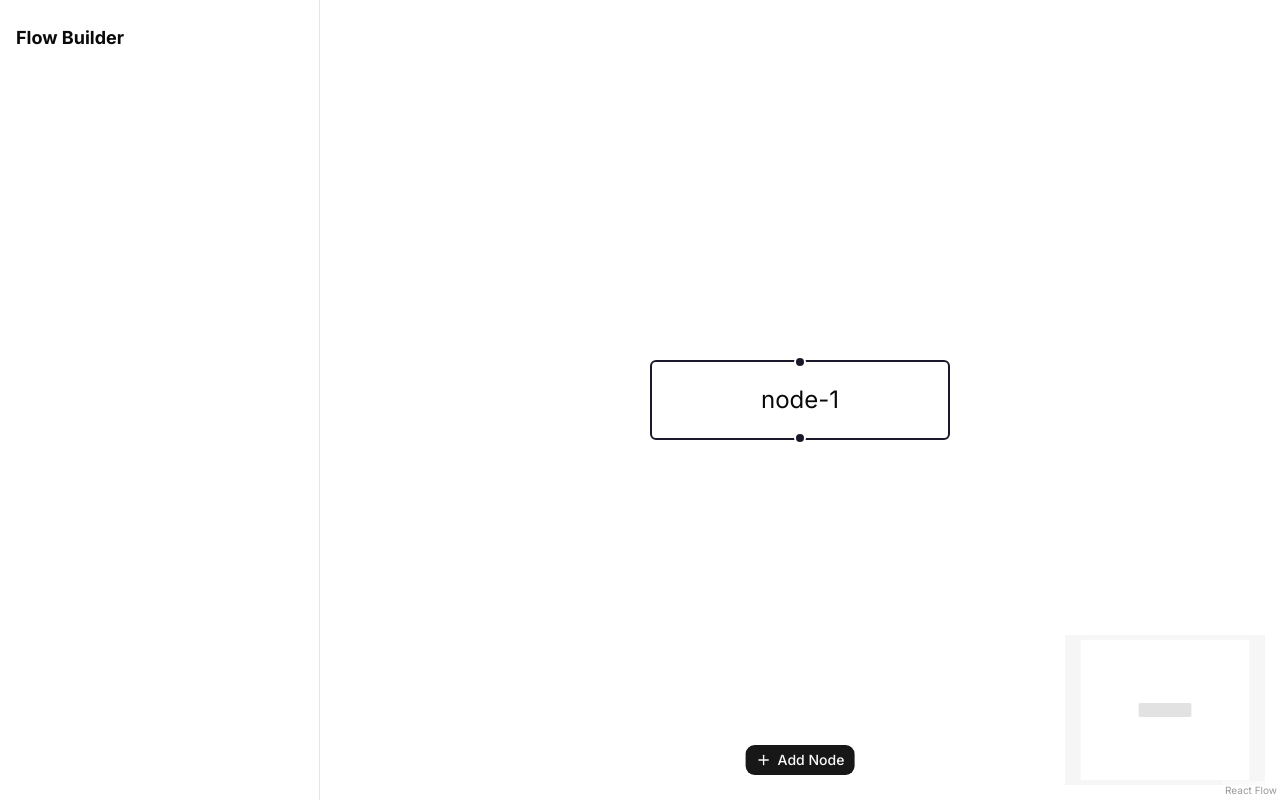
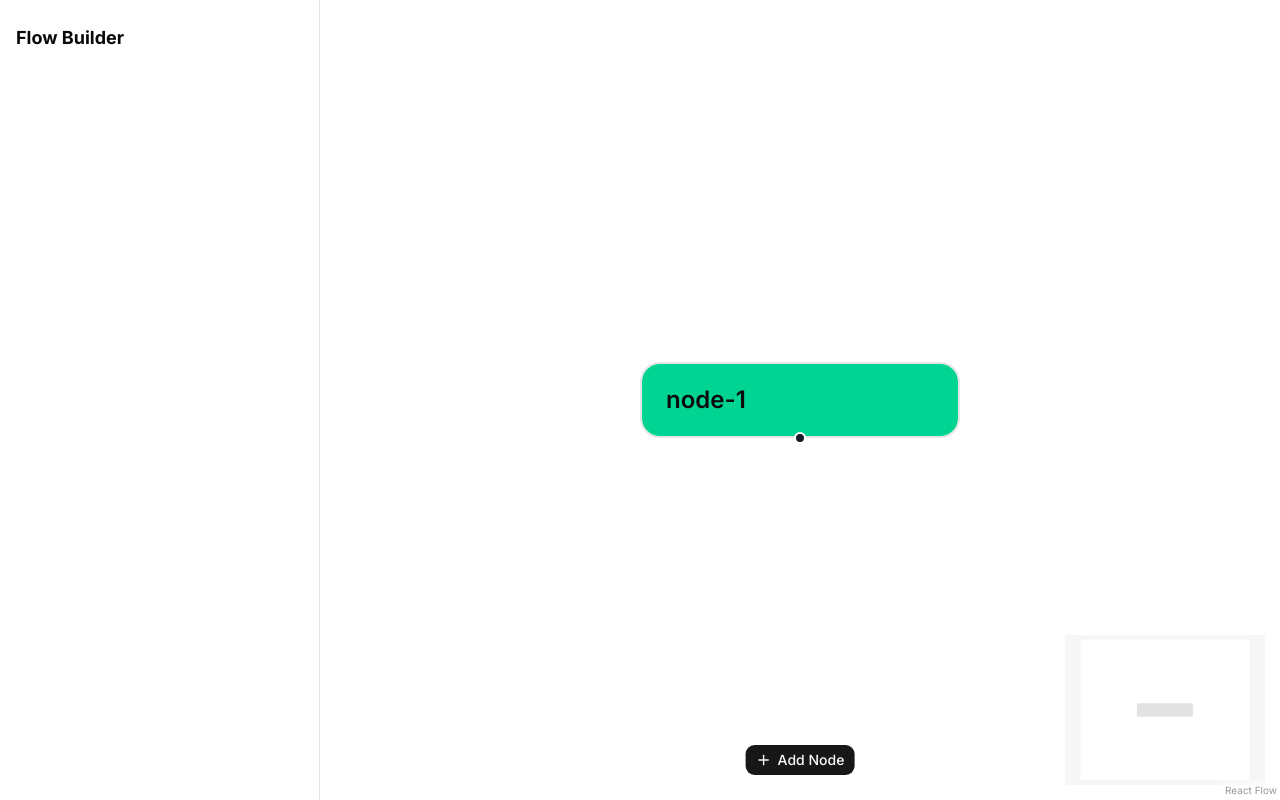
Before and after one commit to intVivek/bolna, a Next.js app: page / in a window 1280 px wide. Both pictures are taken after a click on the button "Add Node". Built offline with nearby package versions, Linux system fonts and the light colour scheme.

Commit message:
fix: nodes ui

```diff
--- a/src/components/FlowChart/Canvas.tsx
+++ b/src/components/FlowChart/Canvas.tsx
@@ -6,6 +6,8 @@ import {
   MiniMap,
   applyNodeChanges,
   useReactFlow,
+  ConnectionMode,
+  MarkerType,
   type NodeChange,
   type EdgeChange,
   type Node as RFNode,
@@ -15,6 +17,14 @@ import {
 } from "@xyflow/react";
 import "@xyflow/react/dist/style.css";
 import { useStore, type Node as StoreNode } from "@/store";
+import FlowNode from "./FlowNode";
+
+const nodeTypes = { flowNode: FlowNode };
+
+const defaultEdgeOptions = {
+  type: "step",
+  markerEnd: { type: MarkerType.ArrowClosed },
+};
 
 function toRFNodes(
   storeNodes: StoreNode[],
@@ -22,8 +32,13 @@ function toRFNodes(
 ): RFNode[] {
   return storeNodes.map((node, i) => ({
     id: node.id,
+    type: "flowNode",
     position: { x: 0, y: i * 120 },
-    data: { label: node.id },
+    data: {
+      id: node.id,
+      prompt: node.prompt,
+      isStart: node.id === startNodeId,
+    },
     deletable: node.id !== startNodeId,
   }));
 }
@@ -100,6 +115,18 @@ function CanvasInner() {
     [state.nodes, dispatch]
   );
 
+  const isValidConnection = useCallback(
+    (connection: Connection | RFEdge) => {
+      const { source, target } = connection;
+      if (!source || !target || source === target) return false;
+      // block only if this exact direction already exists
+      return !state.nodes.some(
+        (n) => n.id === source && n.edges.some((e) => e.to_node_id === target)
+      );
+    },
+    [state.nodes]
+  );
+
   const onConnect = useCallback(
     (params: Connection) => {
       const sourceNode = state.nodes.find((n) => n.id === params.source);
@@ -125,6 +152,10 @@ function CanvasInner() {
       <ReactFlow
         nodes={rfNodes}
         edges={rfEdges}
+        nodeTypes={nodeTypes}
+        defaultEdgeOptions={defaultEdgeOptions}
+        connectionMode={ConnectionMode.Loose}
+        isValidConnection={isValidConnection}
         onNodesChange={onNodesChange}
         onEdgesChange={onEdgesChange}
         onNodeClick={onNodeClick}
--- /dev/null
+++ b/src/components/FlowChart/FlowNode.tsx
@@ -0,0 +1,40 @@
+import { cn } from "@/lib/utils";
+import { Handle, Position, type NodeProps } from "@xyflow/react";
+
+export interface FlowNodeData extends Record<string, unknown> {
+  id: string;
+  prompt: string;
+  isStart: boolean;
+}
+
+export default function FlowNode({ data, selected }: NodeProps) {
+  const { id, prompt, isStart } = data as FlowNodeData;
+
+  return (
+    <div
+      className={cn(
+        "min-w-[160px] max-w-[220px] rounded-lg border bg-white overflow-hidden",
+        selected ? "border-primary/50" : "border-border"
+      )}
+    >
+      <div
+        className={cn(
+          "px-3 py-2.5 flex flex-col gap-1",
+          isStart ? "bg-emerald-400" : ""
+        )}
+      >
+        <span className="text-xs font-semibold text-foreground truncate">
+          {id}
+        </span>
+        {prompt && (
+          <span className="text-[11px] text-muted-foreground line-clamp-2 leading-snug">
+            {prompt}
+          </span>
+        )}
+      </div>
+
+      {!isStart && <Handle type="target" position={Position.Top} />}
+      <Handle type="source" position={Position.Bottom} />
+    </div>
+  );
+}
```
